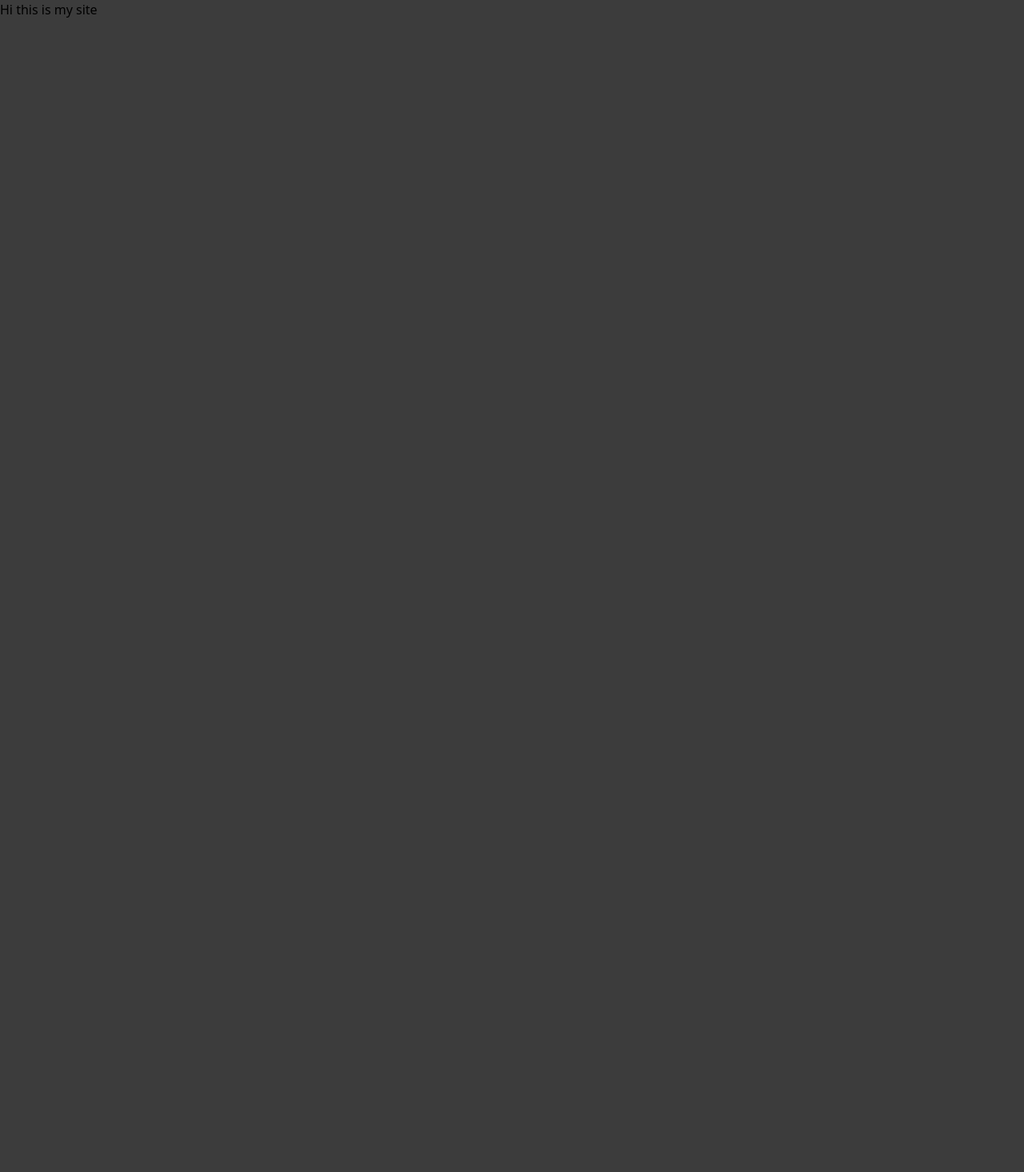
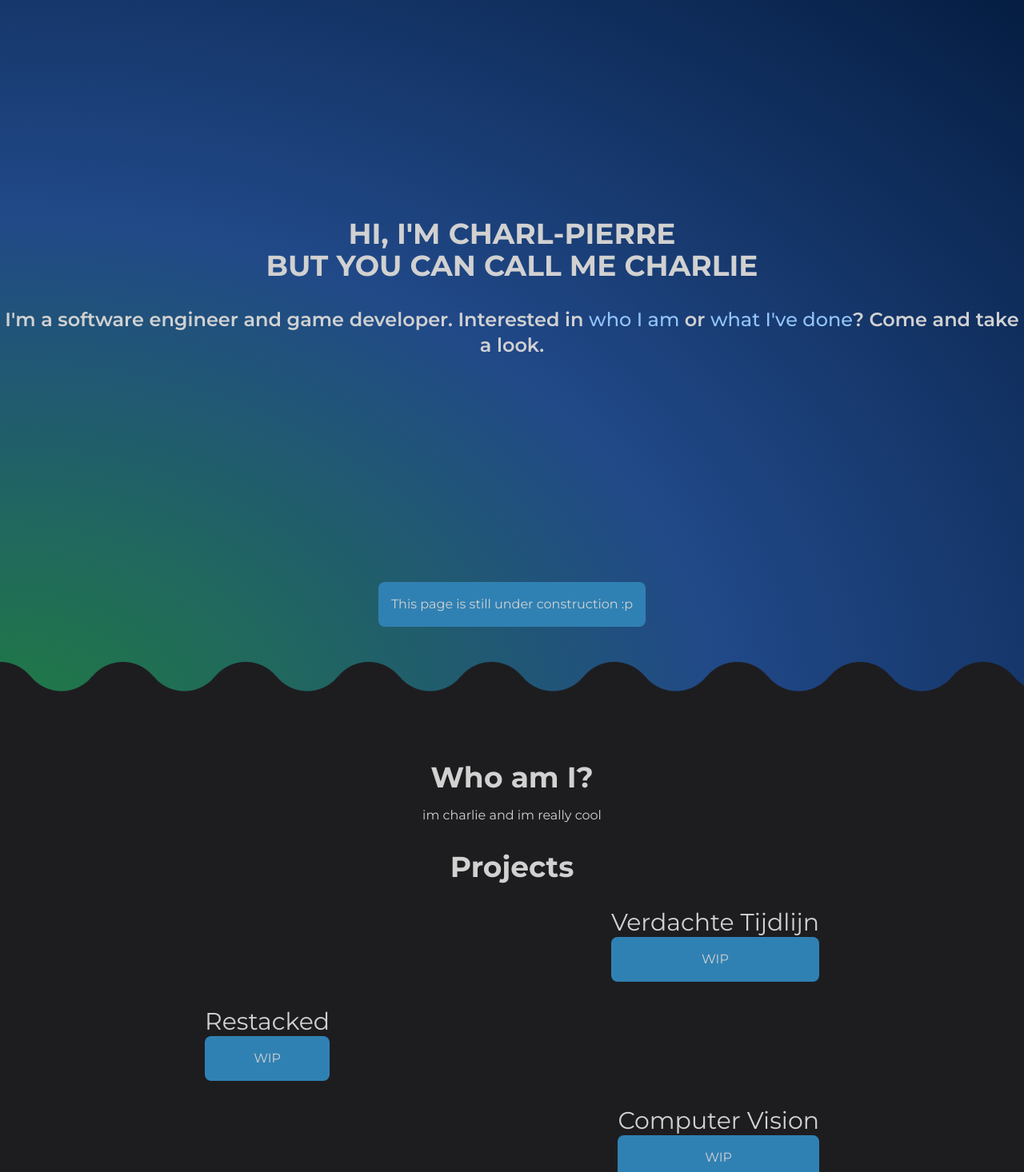
Before and after one commit to Charl-Pierre/Charl-Pierre.github.io, a React (Create React App) app: page / in a window 1280 px wide. Shown: the top 1466 px of the page at 80% size. Before the commit the page ends 800 px from the top, so only its background shows below. Built offline with nearby package versions, Linux system fonts and the light colour scheme.

Commit message:
added stubs for whoami and project sections + refactoring

```diff
--- a/package.json
+++ b/package.json
@@ -16,6 +16,9 @@
     "react": "^18.2.0",
     "react-dom": "^18.2.0",
     "react-motion": "^0.5.2",
+    "react-router": "^6.25.1",
+    "react-router-dom": "^6.25.1",
+    "react-router-hash-link": "^2.4.3",
     "react-scripts": "5.0.1",
     "web-vitals": "^2.1.4"
   },
@@ -48,6 +51,7 @@
   "devDependencies": {
     "@babel/plugin-proposal-private-property-in-object": "^7.21.11",
     "@types/react-motion": "^0.0.34",
+    "@types/react-router-hash-link": "^2.4.9",
     "gh-pages": "^5.0.0",
     "tailwindcss": "^3.3.2",
     "ts-loader": "^9.4.4",
--- a/public/index.html
+++ b/public/index.html
@@ -11,6 +11,9 @@
       name="description"
       content="The portfolio website of Charl-Pierre Marais"
     />
+    <link rel="preconnect" href="https://fonts.googleapis.com">
+    <link rel="preconnect" href="https://fonts.gstatic.com" crossorigin>
+    <link href="https://fonts.googleapis.com/css2?family=Montserrat:ital,wght@0,100..900;1,100..900&display=swap" rel="stylesheet">
     <!--
       manifest.json provides metadata used when your web app is installed on a
       user's mobile device or desktop. See https://developers.google.com/web/fundamentals/web-app-manifest/
--- a/public/output.css
+++ b/public/output.css
@@ -729,7 +729,6 @@ video {
 html, body, #root {
   height:100%;
   min-height:100%;
-  background-color: rgb(60, 60, 60);
 }
 
 code {
--- a/src/App.tsx
+++ b/src/App.tsx
@@ -1,10 +1,63 @@
 import React from 'react';
 import './index.css';
+import Section from './components/Section'
+import { HashLink } from 'react-router-hash-link';
+import { Routes, Route} from "react-router-dom";
+import ProjectSection from './components/ProjectSection';
+import Projects from './Projects';
 
 function App() {
   return (
     <div>
-      Hi this is my site
+      <Routes>
+        <Route path='home'/>
+      </Routes>
+      <div className='main darkmode flex'>
+        <div className='container flex-col h-[90vh] justify-center box-border content-center items-center max-w-[100vw] flex-wrap'>
+
+
+          <div className='title uppercase text-4xl text-center font-bold mb-8'>
+              Hi, I'm Charl-Pierre  <br/>
+              But you can call me Charlie
+          </div>
+
+          <div className='subtitle text-2xl text-center font-semibold'>
+            I'm a software engineer and game developer. Interested in&nbsp;
+            <HashLink className='font-medium text-blue-300 dark:text-blue-300 hover:underline' smooth to="#whoami">who I am </HashLink>
+            or&nbsp;
+            <HashLink className='font-medium text-blue-300 dark:text-blue-300 hover:underline' smooth to="#projects">what I've done</HashLink>
+            ? Come and take a look.
+          </div>
+
+          <div className='text-center items-center justify-center flex absolute bottom-0 w-full'>
+            <Section>This page is still under construction :p</Section>
+          </div>
+
+
+        </div>
+
+
+        <div className="wave absolute  w-full"></div>
+      </div>
+
+      <div id='whoami' className='sections_container m-8'>
+      <div className='text-4xl text-center font-bold mb-4'>Who am I?</div>
+        im charlie and im really cool
+      </div>
+
+      <div id="projects" className='sections_container m-8'>
+        <div className='text-4xl text-center font-bold mb-4'>Projects</div>
+        {Projects.map((item, index) => {
+          item.align = (index % 2 === 0) ? "right" : "left";
+          console.log(item.align)
+          return (
+            <div>
+              <ProjectSection {...item}/>
+            </div>
+          )
+        })}
+      </div>
+
     </div>
   );
 }
--- /dev/null
+++ b/src/Projects.tsx
@@ -0,0 +1,64 @@
+import React from "react";
+
+export type ProjectProps = {
+    title: string;
+    filter?: [string];
+    year?: number;
+    description?: string;
+    type?: string;
+    children?: JSX.Element;
+    align?: string; //This is only added during rendering to alternate alignment side
+  }
+
+const Projects: ProjectProps[] = [
+    {
+        title: "Verdachte Tijdlijn",
+        description: "WIP",
+    },
+    {
+        title: "Restacked",
+        description: "WIP",
+        children: <></>,
+    },
+    {
+        title: "Computer Vision",
+        description: "WIP",
+    },
+    {
+        title: "CANIM",
+        description: "WIP",
+    },
+    {
+        title: "Nonogram Solver",
+        description: "WIP",
+    },
+    {
+        title: "Nick-n-Chick",
+        description: "WIP",
+    },
+    {
+        title: "XLR-8",
+        description: "WIP",
+    },
+    {
+        title: "First-Aid Fever",
+        description: "WIP",
+    },
+    {
+        title: "Pokemon Higher or Lower",
+        description: "WIP",
+    },
+    {
+        title: "Tetris",
+        description: "WIP",
+    },
+
+].sort((a : ProjectProps, b : ProjectProps) => {
+    if (!a.year)
+        return 1;
+    if (!b.year)
+        return -1;
+    return b.year - a.year
+    })
+
+export default Projects
--- /dev/null
+++ b/src/components/ProjectSection.tsx
@@ -0,0 +1,20 @@
+import React from 'react';
+import Section from './Section';
+import { ProjectProps } from '../Projects';
+
+
+export default function ProjectSection({ title, description, type, year, children, filter, align } : ProjectProps) {
+  if (type && filter?.includes(type)){
+    return(
+      <></>
+    )
+  }
+
+
+  var header = title;
+  if (year) header += ` (${year})`;
+
+  return(
+    <Section header={header} align={align}>{description && <>{description}<br/></>}{children}</Section>
+  )
+}
--- /dev/null
+++ b/src/components/Section.tsx
@@ -0,0 +1,31 @@
+import React from 'react';
+
+function Section(props : any) {
+  var justification = "justify-center";
+  var titleAlign = "text-center"
+  switch(props.align){
+    case "left":
+      justification = "justify-center sm:justify-start";
+      titleAlign = "text-left;"
+      break;
+    case "right":
+      justification = "justify-center sm:justify-end";
+      titleAlign = "text-right";
+      break;
+  }
+
+  return (
+    <div id={props.id} className={`flex m-4 w-[60vw] ${justification}`}>
+      <div>
+        <p className={`text-3xl ${titleAlign}`}>
+          {props.header}
+        </p>
+        <div className={'bg-[#3081b3] rounded-lg max-w-[90vw] sm:max-w-[50vw] p-4 text-center'}>
+          {props.children}
+        </div>
+      </div>
+    </div>
+  )
+}
+
+export default Section
--- a/src/index.css
+++ b/src/index.css
@@ -2,22 +2,146 @@
 @tailwind components;
 @tailwind utilities;
 
-/* body {
-  margin: 0;
-  font-family: -apple-system, BlinkMacSystemFont, 'Segoe UI', 'Roboto', 'Oxygen',
-    'Ubuntu', 'Cantarell', 'Fira Sans', 'Droid Sans', 'Helvetica Neue',
-    sans-serif;
-  -webkit-font-smoothing: antialiased;
-  -moz-osx-font-smoothing: grayscale;
-} */
+:root {
+  --grad-1: rgb(81,70,193);
+  --grad-2: rgb(188,139,93);
+}
 
 html, body, #root {
   height:100%;
   min-height:100%;
-  background-color: rgb(60, 60, 60);
+  overflow-x: clip;
+
+}
+
+body {
+  color: #d1d1d1;
+  background: #1d1d20;
+  font-family: "Montserrat", sans-serif;
+}
+
+@keyframes gradient {
+	0% {
+		background-size: 500% 500%;
+    background-position: 100% 100%;
+	}
+	100% {
+		background-size: 100% 100%;
+    background-position: 0% 0%;
+	}
+}
+
+.lightmode {
+  background: radial-gradient(at bottom left,rgba(74,222,128,1) 0%,rgba(59,130,246,1) 50%, rgb(22, 63, 129) 100%);
+
+}
+
+.darkmode {
+  background: radial-gradient(at bottom left,rgb(32, 124, 66) 0%,rgb(33, 73, 136) 50%, rgb(5, 29, 66) 100%);
 }
 
 code {
   font-family: source-code-pro, Menlo, Monaco, Consolas, 'Courier New',
     monospace;
 }
+
+.gradient1 {
+  stop-color: var(--grad-1);
+  transition: all .3s ease-in-out;
+}
+
+.gradient2 {
+  stop-color: var(--grad-2);
+  transition: all .3s ease-in-out;
+}
+
+.main {
+  box-sizing: border-box;
+  display: block;
+  /* position: fixed; */
+  top: 0;
+  bottom: 0;
+  left: 0;
+  right: 0;
+  overflow-y:visible;
+  margin-bottom: 2em;
+
+
+  height: 115vh;
+  min-height:100%;
+  min-width: 100%;
+  max-width: 100vw;
+  background-size: 500% 500%;
+  animation-name: gradient;
+  animation-duration: 2s;
+  animation-timing-function: ease-in-out;
+  animation-delay: 0s;
+  animation-fill-mode: forwards;
+  overflow-x: clip;
+}
+
+.sections_container {
+  max-width: 100vw;
+  box-sizing: border-box;
+  justify-content: center;
+  align-items: center;
+  flex-wrap: wrap;
+  display: flex;
+  word-wrap: break-word;
+  overflow-x: clip;
+  flex-direction: column;
+}
+
+
+.title {
+  opacity: 0;
+  animation: fadeIn 1s 1s;
+  animation-fill-mode: forwards;
+}
+
+.subtitle {
+  opacity: 0;
+  animation: fadeIn 1s 2s;
+  animation-fill-mode: forwards;
+}
+
+@keyframes fadeIn {
+  0% { opacity: 0; }
+  100% { opacity: 1; }
+}
+
+@property --wavePos {
+  syntax: '<percentage>';
+  initial-value: 60%;
+  inherits: false;
+}
+
+@keyframes animateWave {
+  0% {--wavePos: 0%}
+  100% {--wavePos: 30%}
+}
+
+.wave {
+  bottom: -16vh;
+  --size: 3vw;
+  --m: 0.8;
+  --p: calc(var(--m)*var(--size));
+  --R: calc(var(--size)*sqrt(var(--m)*var(--m) + 1));
+
+  /* height: 150px; */
+  height: 15vh;
+  margin: 0px 0;
+  align-self: self-end;
+
+  animation-timing-function: linear;
+  animation-name: animateWave;
+  animation-timeline: scroll();
+  animation-fill-mode: both;
+
+  mask:
+    radial-gradient(var(--R) at left 50% var(--d,top) calc(var(--size) + var(--p)),#000 99%,#0000 101%)
+      calc(var(--wavePos) - 2*var(--size)) 0/calc(4*var(--size)) 100%,
+    radial-gradient(var(--R) at left 50% var(--d,top) calc(-1*var(--p)),#0000 99%,#000 101%)
+      left var(--wavePos) var(--d,top) var(--size)/calc(4*var(--size)) 100% repeat-x;
+  background:#1d1d20;;
+}
--- a/src/index.tsx
+++ b/src/index.tsx
@@ -3,13 +3,17 @@ import ReactDOM from 'react-dom/client';
 import './index.css';
 import App from './App';
 import reportWebVitals from './reportWebVitals';
+import { BrowserRouter } from 'react-router-dom';
+
 
 const root = ReactDOM.createRoot(
   document.getElementById('root') as HTMLElement
 );
 root.render(
   <React.StrictMode>
-    <App />
+    <BrowserRouter>
+      <App />
+    </BrowserRouter>
   </React.StrictMode>
 );
 
```
Also changed, not shown: 1 other file (tests, documents, lock files or other folders).
